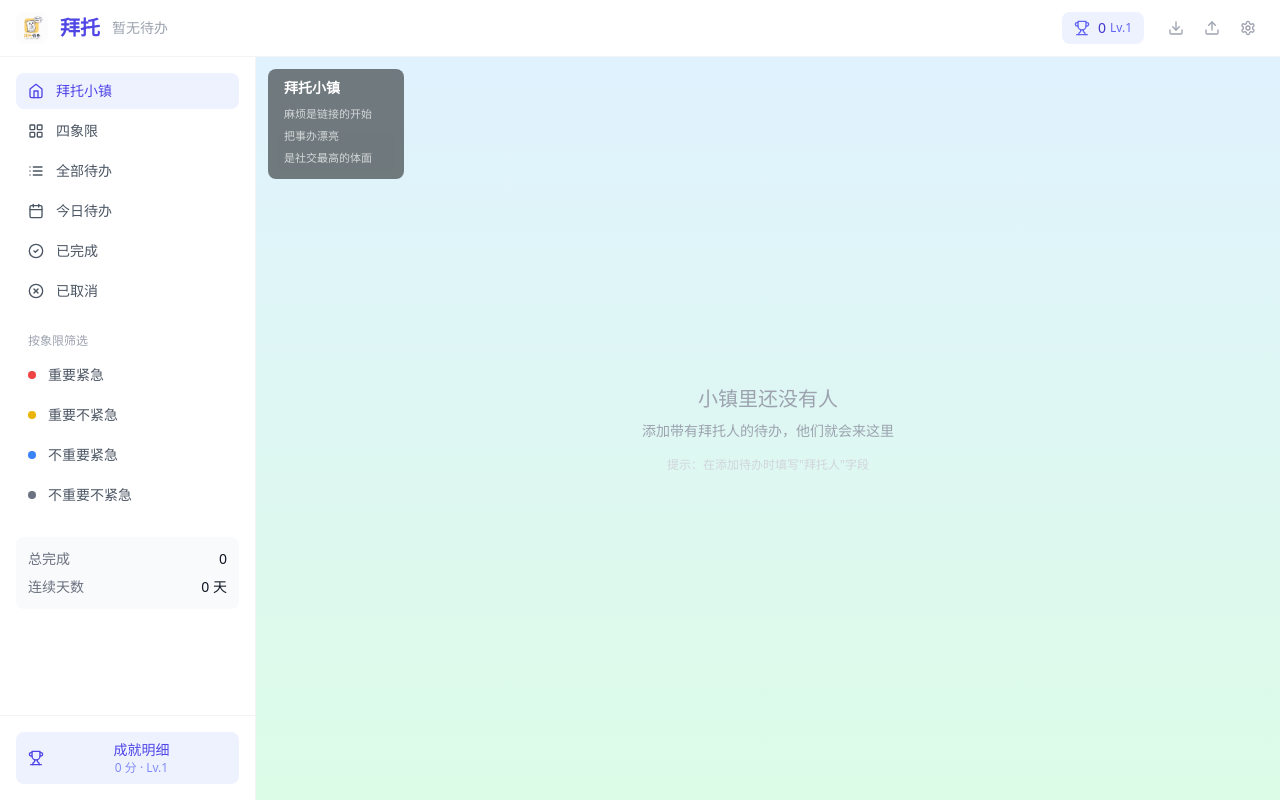
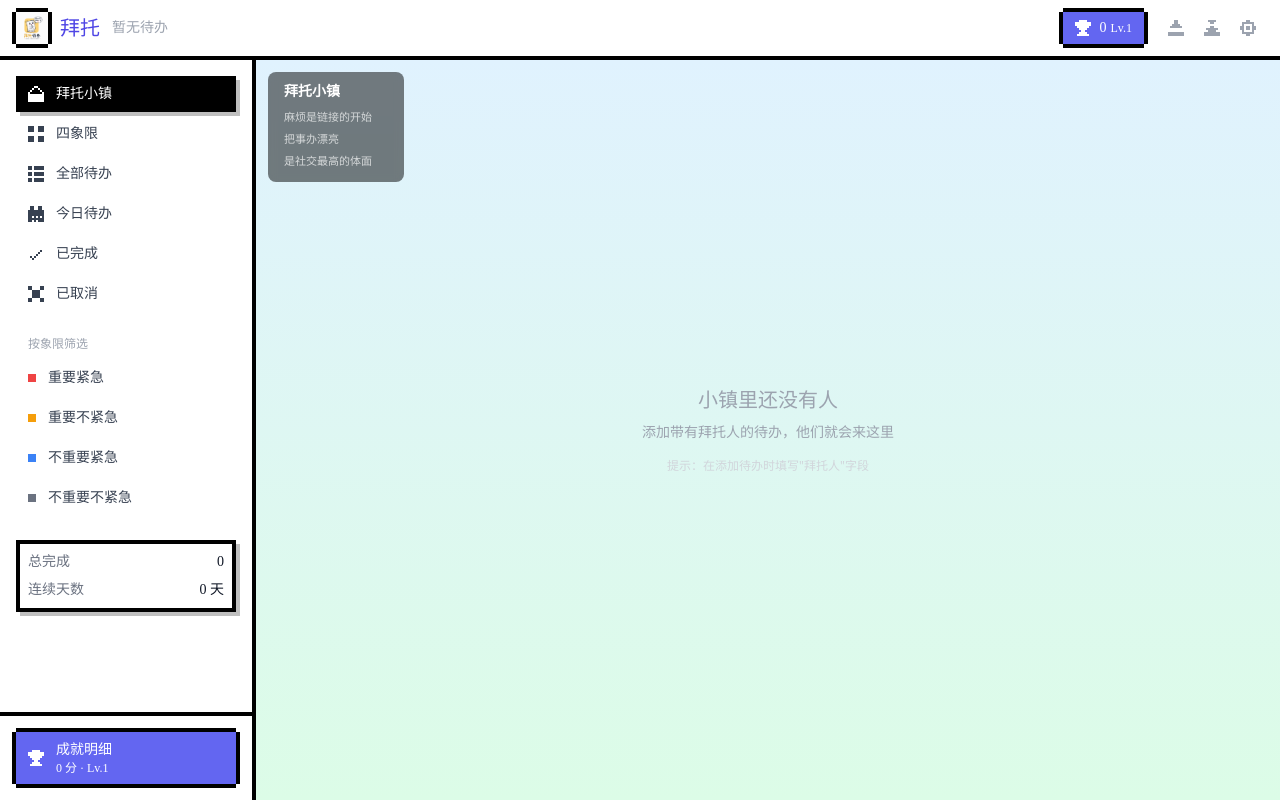
Before and after one commit to opengspace/BaiTuo, a React (Vite) app: page / in a window 1280 px wide. Built offline with nearby package versions, Linux system fonts and the light colour scheme; a web font is replaced by a local one.

Commit message:
feat: 全应用像素化扩展 - 侧边栏/Header/设置弹窗统一像素风
通用组件 Button/Switch/Modal 像素化带动全应用风格统一，
新增 15 个像素图标和 pixel-input/select/range CSS 工具类。

```diff
--- a/src/components/common/Button.tsx
+++ b/src/components/common/Button.tsx
@@ -13,10 +13,10 @@ export function Button({
   ...props
 }: ButtonProps) {
   const variants = {
-    primary: 'bg-primary-500 text-white hover:bg-primary-600 shadow-sm',
-    secondary: 'bg-gray-100 text-gray-700 hover:bg-gray-200',
+    primary: 'bg-primary-500 text-white hover:bg-primary-600',
+    secondary: 'bg-white text-black hover:bg-gray-100',
     danger: 'bg-red-500 text-white hover:bg-red-600',
-    ghost: 'bg-transparent text-gray-600 hover:bg-gray-100',
+    ghost: 'bg-transparent text-gray-700 hover:bg-gray-100',
   }
 
   const sizes = {
@@ -28,7 +28,7 @@ export function Button({
   return (
     <button
       className={cn(
-        'rounded-lg font-medium transition-colors disabled:opacity-50',
+        'font-pixel pixel-border transition-transform active:translate-y-0.5 disabled:opacity-50',
         variants[variant],
         sizes[size],
         className
--- a/src/components/layout/Header.tsx
+++ b/src/components/layout/Header.tsx
@@ -1,5 +1,5 @@
 import { useTodoStore, useReputationStore } from '@/store'
-import { Trophy, Settings, Download, Upload } from 'lucide-react'
+import { PixelTrophy, PixelGear, PixelDownload, PixelUpload } from '@/components/todo/PixelIcons'
 
 interface HeaderProps {
   onOpenSettings?: () => void
@@ -13,25 +13,25 @@ export function Header({ onOpenSettings, onExport, onImport }: HeaderProps) {
   const pendingCount = todos.filter(t => t.status !== 'completed' && t.status !== 'cancelled').length
 
   return (
-    <header className="bg-white border-b border-gray-100 px-4 py-3 sticky top-0 z-40">
+    <header className="bg-white border-b-4 border-black px-4 py-3 sticky top-0 z-40">
       <div className="flex items-center justify-between">
         <div className="flex items-center gap-3">
-          <img src="/logo.png" alt="拜托" className="w-8 h-8 rounded-lg" />
-          <h1 className="text-xl font-bold text-primary-600">
+          <img src="/logo.png" alt="拜托" className="w-8 h-8 pixel-border" />
+          <h1 className="text-xl font-pixel text-primary-600">
             拜托
           </h1>
-          <span className="text-sm text-gray-400">
+          <span className="text-sm text-gray-400 font-pixel">
             {pendingCount > 0 ? `${pendingCount} 待办` : '暂无待办'}
           </span>
         </div>
 
         <div className="flex items-center gap-4">
           {/* 信誉积分 */}
-          <div className="flex items-center gap-2 px-3 py-1.5 bg-primary-50 rounded-lg">
-            <Trophy className="w-4 h-4 text-primary-500" />
+          <div className="flex items-center gap-2 px-3 py-1.5 bg-primary-500 text-white pixel-border font-pixel">
+            <PixelTrophy className="w-4 h-4" />
             <div className="flex items-center gap-1">
-              <span className="text-sm font-medium text-primary-700">{total}</span>
-              <span className="text-xs text-primary-500">Lv.{level}</span>
+              <span className="text-sm">{total}</span>
+              <span className="text-xs">Lv.{level}</span>
             </div>
           </div>
 
@@ -40,28 +40,31 @@ export function Header({ onOpenSettings, onExport, onImport }: HeaderProps) {
             {onExport && (
               <button
                 onClick={onExport}
-                className="p-2 text-gray-400 hover:text-gray-600 hover:bg-gray-100 rounded-lg transition-colors"
+                className="p-2 text-gray-400 hover:text-gray-600 hover:bg-gray-100 transition-colors"
                 title="导出数据"
+                aria-label="导出数据"
               >
-                <Download className="w-4 h-4" />
+                <PixelDownload className="w-4 h-4" />
               </button>
             )}
             {onImport && (
               <button
                 onClick={onImport}
-                className="p-2 text-gray-400 hover:text-gray-600 hover:bg-gray-100 rounded-lg transition-colors"
+                className="p-2 text-gray-400 hover:text-gray-600 hover:bg-gray-100 transition-colors"
                 title="导入数据"
+                aria-label="导入数据"
               >
-                <Upload className="w-4 h-4" />
+                <PixelUpload className="w-4 h-4" />
               </button>
             )}
             {onOpenSettings && (
               <button
                 onClick={onOpenSettings}
-                className="p-2 text-gray-400 hover:text-gray-600 hover:bg-gray-100 rounded-lg transition-colors"
+                className="p-2 text-gray-400 hover:text-gray-600 hover:bg-gray-100 transition-colors"
                 title="设置"
+                aria-label="设置"
               >
-                <Settings className="w-4 h-4" />
+                <PixelGear className="w-4 h-4" />
               </button>
             )}
           </div>
--- a/src/components/layout/Sidebar.tsx
+++ b/src/components/layout/Sidebar.tsx
@@ -1,7 +1,7 @@
 import { cn } from '@/utils'
 import { QUADRANT_LABELS, Quadrant } from '@/types'
 import { useTodoStore, useReputationStore } from '@/store'
-import { LayoutGrid, List, Calendar, CheckCircle2, Trophy, XCircle, Home } from 'lucide-react'
+import { PixelHome, PixelGrid, PixelList, PixelCal, PixelCheck2, PixelTrophy, PixelX } from '@/components/todo/PixelIcons'
 
 type ViewMode = 'matrix' | 'list' | 'today' | 'completed' | 'cancelled' | 'pixel-town'
 
@@ -35,23 +35,23 @@ export function Sidebar({
   }
 
   const views: { id: ViewMode; label: string; icon: React.ReactNode; count?: number }[] = [
-    { id: 'pixel-town', label: '拜托小镇', icon: <Home className="w-4 h-4" /> },
-    { id: 'matrix', label: '四象限', icon: <LayoutGrid className="w-4 h-4" /> },
-    { id: 'list', label: '全部待办', icon: <List className="w-4 h-4" />, count: pendingTodos.length },
-    { id: 'today', label: '今日待办', icon: <Calendar className="w-4 h-4" /> },
-    { id: 'completed', label: '已完成', icon: <CheckCircle2 className="w-4 h-4" />, count: completedTodos.length },
-    { id: 'cancelled', label: '已取消', icon: <XCircle className="w-4 h-4" />, count: cancelledTodos.length },
+    { id: 'pixel-town', label: '拜托小镇', icon: <PixelHome className="w-4 h-4" /> },
+    { id: 'matrix', label: '四象限', icon: <PixelGrid className="w-4 h-4" /> },
+    { id: 'list', label: '全部待办', icon: <PixelList className="w-4 h-4" />, count: pendingTodos.length },
+    { id: 'today', label: '今日待办', icon: <PixelCal className="w-4 h-4" /> },
+    { id: 'completed', label: '已完成', icon: <PixelCheck2 className="w-4 h-4" />, count: completedTodos.length },
+    { id: 'cancelled', label: '已取消', icon: <PixelX className="w-4 h-4" />, count: cancelledTodos.length },
   ]
 
   const quadrantColors: Record<Quadrant, string> = {
-    'urgent-important': 'bg-red-500',
-    'not-urgent-important': 'bg-yellow-500',
-    'urgent-not-important': 'bg-blue-500',
-    'not-urgent-not-important': 'bg-gray-500',
+    'urgent-important': 'bg-[#ef4444]',
+    'not-urgent-important': 'bg-[#f59e0b]',
+    'urgent-not-important': 'bg-[#3b82f6]',
+    'not-urgent-not-important': 'bg-[#6b7280]',
   }
 
   return (
-    <aside className="w-64 bg-white border-r border-gray-100 h-full flex flex-col shrink-0">
+    <aside className="w-64 bg-white border-r-4 border-black h-full flex flex-col shrink-0">
       <div className="p-4 flex-1 overflow-y-auto min-h-0">
         {/* 视图切换 */}
         <div className="space-y-1">
@@ -60,18 +60,18 @@ export function Sidebar({
               key={view.id}
               onClick={() => onViewChange(view.id)}
               className={cn(
-                'w-full flex items-center px-3 py-2 rounded-lg transition-colors',
+                'w-full flex items-center px-3 py-2 transition-colors',
                 activeView === view.id
-                  ? 'bg-primary-50 text-primary-600'
-                  : 'text-gray-600 hover:bg-gray-50'
+                  ? 'bg-black text-white font-pixel pixel-border-inset'
+                  : 'text-gray-700 hover:bg-gray-100 font-pixel'
               )}
             >
               <div className="flex items-center gap-3">
                 {view.icon}
-                <span className="text-sm font-medium">{view.label}</span>
+                <span className="text-sm">{view.label}</span>
               </div>
               {view.count !== undefined && view.count > 0 && (
-                <span className="ml-auto text-xs bg-gray-100 px-1.5 py-0.5 rounded">
+                <span className="ml-auto text-xs bg-black text-white px-1.5 py-0.5">
                   {view.count}
                 </span>
               )}
@@ -81,21 +81,21 @@ export function Sidebar({
 
         {/* 四象限筛选 */}
         <div className="mt-6">
-          <h3 className="text-xs text-gray-400 font-medium mb-2 px-3">按象限筛选</h3>
+          <h3 className="text-xs text-gray-400 font-pixel mb-2 px-3">按象限筛选</h3>
           <div className="space-y-1">
             {(Object.keys(QUADRANT_LABELS) as Quadrant[]).map((q) => (
               <button
                 key={q}
                 onClick={() => onQuadrantChange?.(activeQuadrant === q ? null : q)}
                 className={cn(
-                  'w-full flex items-center px-3 py-2 rounded-lg transition-colors',
+                  'w-full flex items-center px-3 py-2 transition-colors',
                   activeQuadrant === q
-                    ? 'bg-gray-100 text-gray-800'
-                    : 'text-gray-600 hover:bg-gray-50'
+                    ? 'bg-black text-white font-pixel pixel-border-inset'
+                    : 'text-gray-700 hover:bg-gray-100 font-pixel'
                 )}
               >
                 <div className="flex items-center gap-3">
-                  <span className={cn('w-2 h-2 rounded-full', quadrantColors[q])} />
+                  <span className={cn('w-2 h-2', quadrantColors[q])} />
                   <span className="text-sm">{QUADRANT_LABELS[q]}</span>
                 </div>
                 {quadrantCounts[q] > 0 && (
@@ -107,29 +107,29 @@ export function Sidebar({
         </div>
 
         {/* 统计信息 */}
-        <div className="mt-6 p-3 bg-gray-50 rounded-lg">
+        <div className="mt-6 p-3 bg-white pixel-border-inset">
           <div className="flex items-center justify-between text-sm">
-            <span className="text-gray-500">总完成</span>
-            <span className="font-medium">{stats.totalCompleted}</span>
+            <span className="text-gray-500 font-pixel">总完成</span>
+            <span className="font-pixel">{stats.totalCompleted}</span>
           </div>
           <div className="flex items-center justify-between text-sm mt-2">
-            <span className="text-gray-500">连续天数</span>
-            <span className="font-medium">{stats.streakDays} 天</span>
+            <span className="text-gray-500 font-pixel">连续天数</span>
+            <span className="font-pixel">{stats.streakDays} 天</span>
           </div>
         </div>
       </div>
 
       {/* 成就入口 - 固定在底部 */}
       {onOpenReputationDetail && (
-        <div className="p-4 border-t border-gray-100 shrink-0">
+        <div className="p-4 border-t-4 border-black shrink-0">
           <button
             onClick={onOpenReputationDetail}
-            className="w-full flex items-center gap-3 px-3 py-2 rounded-lg bg-primary-50 text-primary-600 hover:bg-primary-100 transition-colors"
+            className="w-full flex items-center gap-3 px-3 py-2 bg-primary-500 text-white pixel-border font-pixel hover:bg-primary-600 transition-colors"
           >
-            <Trophy className="w-4 h-4" />
-            <div className="flex-1">
-              <p className="text-sm font-medium">成就明细</p>
-              <p className="text-xs text-primary-400">{total} 分 · Lv.{level}</p>
+            <PixelTrophy className="w-4 h-4" />
+            <div className="flex-1 text-left">
+              <p className="text-sm">成就明细</p>
+              <p className="text-xs">{total} 分 · Lv.{level}</p>
             </div>
           </button>
         </div>
--- a/src/components/todo/PixelIcons.tsx
+++ b/src/components/todo/PixelIcons.tsx
@@ -73,3 +73,184 @@ export const PixelCoin = baseSvg(
     <rect x="3" y="3" width="2" height="2" fill="#fff" />
   </>
 )
+
+export const PixelHome = baseSvg(
+  <>
+    <rect x="0" y="3" width="1" height="1" />
+    <rect x="1" y="2" width="1" height="1" />
+    <rect x="2" y="1" width="1" height="1" />
+    <rect x="3" y="0" width="2" height="1" />
+    <rect x="5" y="1" width="1" height="1" />
+    <rect x="6" y="2" width="1" height="1" />
+    <rect x="7" y="3" width="1" height="1" />
+    <rect x="0" y="4" width="8" height="4" />
+    <rect x="3" y="5" width="2" height="3" fill="#fff" />
+  </>
+)
+
+export const PixelGrid = baseSvg(
+  <>
+    <rect x="0" y="0" width="3" height="3" />
+    <rect x="5" y="0" width="3" height="3" />
+    <rect x="0" y="5" width="3" height="3" />
+    <rect x="5" y="5" width="3" height="3" />
+  </>
+)
+
+export const PixelList = baseSvg(
+  <>
+    <rect x="0" y="0" width="2" height="2" />
+    <rect x="0" y="3" width="2" height="2" />
+    <rect x="0" y="6" width="2" height="2" />
+    <rect x="3" y="0" width="5" height="2" />
+    <rect x="3" y="3" width="5" height="2" />
+    <rect x="3" y="6" width="5" height="2" />
+  </>
+)
+
+export const PixelCal = baseSvg(
+  <>
+    <rect x="1" y="0" width="2" height="2" />
+    <rect x="5" y="0" width="2" height="2" />
+    <rect x="0" y="2" width="8" height="1" />
+    <rect x="0" y="3" width="8" height="5" />
+    <rect x="2" y="5" width="1" height="1" fill="#fff" />
+    <rect x="4" y="5" width="1" height="1" fill="#fff" />
+    <rect x="6" y="5" width="1" height="1" fill="#fff" />
+    <rect x="2" y="7" width="1" height="1" fill="#fff" />
+    <rect x="4" y="7" width="1" height="1" fill="#fff" />
+  </>
+)
+
+export const PixelCheck2 = baseSvg(
+  <>
+    <rect x="0" y="0" width="8" height="8" fill="#fff" />
+    <rect x="6" y="2" width="1" height="1" />
+    <rect x="5" y="3" width="1" height="1" />
+    <rect x="4" y="4" width="1" height="1" />
+    <rect x="3" y="5" width="1" height="1" />
+    <rect x="2" y="6" width="1" height="1" />
+    <rect x="1" y="5" width="1" height="1" />
+  </>
+)
+
+export const PixelX = baseSvg(
+  <>
+    <rect x="0" y="0" width="2" height="2" />
+    <rect x="6" y="0" width="2" height="2" />
+    <rect x="0" y="6" width="2" height="2" />
+    <rect x="6" y="6" width="2" height="2" />
+    <rect x="2" y="2" width="2" height="2" />
+    <rect x="4" y="2" width="2" height="2" />
+    <rect x="2" y="4" width="2" height="2" />
+    <rect x="4" y="4" width="2" height="2" />
+  </>
+)
+
+export const PixelTrophy = baseSvg(
+  <>
+    <rect x="2" y="0" width="4" height="1" />
+    <rect x="1" y="1" width="6" height="3" />
+    <rect x="0" y="1" width="1" height="2" />
+    <rect x="7" y="1" width="1" height="2" />
+    <rect x="2" y="4" width="4" height="1" />
+    <rect x="3" y="5" width="2" height="1" />
+    <rect x="2" y="6" width="4" height="1" />
+    <rect x="1" y="7" width="6" height="1" />
+    <rect x="3" y="2" width="2" height="1" fill="#fff" />
+  </>
+)
+
+export const PixelDownload = baseSvg(
+  <>
+    <rect x="3" y="0" width="2" height="4" />
+    <rect x="1" y="3" width="2" height="1" />
+    <rect x="5" y="3" width="2" height="1" />
+    <rect x="2" y="2" width="1" height="1" />
+    <rect x="5" y="2" width="1" height="1" />
+    <rect x="0" y="6" width="8" height="1" />
+    <rect x="0" y="7" width="8" height="1" />
+  </>
+)
+
+export const PixelUpload = baseSvg(
+  <>
+    <rect x="3" y="3" width="2" height="4" />
+    <rect x="1" y="4" width="2" height="1" />
+    <rect x="5" y="4" width="2" height="1" />
+    <rect x="2" y="5" width="1" height="1" />
+    <rect x="5" y="5" width="1" height="1" />
+    <rect x="2" y="0" width="1" height="1" />
+    <rect x="5" y="0" width="1" height="1" />
+    <rect x="3" y="0" width="2" height="2" />
+    <rect x="0" y="6" width="8" height="1" />
+    <rect x="0" y="7" width="8" height="1" />
+  </>
+)
+
+export const PixelGear = baseSvg(
+  <>
+    <rect x="3" y="0" width="2" height="2" />
+    <rect x="3" y="6" width="2" height="2" />
+    <rect x="0" y="3" width="2" height="2" />
+    <rect x="6" y="3" width="2" height="2" />
+    <rect x="1" y="1" width="2" height="2" />
+    <rect x="5" y="1" width="2" height="2" />
+    <rect x="1" y="5" width="2" height="2" />
+    <rect x="5" y="5" width="2" height="2" />
+    <rect x="2" y="2" width="4" height="4" fill="#fff" />
+    <rect x="3" y="3" width="2" height="2" />
+  </>
+)
+
+export const PixelWarn = baseSvg(
+  <>
+    <rect x="3" y="0" width="2" height="1" />
+    <rect x="2" y="1" width="4" height="1" />
+    <rect x="1" y="2" width="6" height="3" />
+    <rect x="0" y="5" width="8" height="2" />
+    <rect x="3" y="7" width="2" height="1" />
+    <rect x="3" y="3" width="2" height="2" fill="#fff" />
+  </>
+)
+
+export const PixelSpark = baseSvg(
+  <>
+    <rect x="3" y="0" width="2" height="2" />
+    <rect x="2" y="2" width="1" height="1" />
+    <rect x="5" y="2" width="1" height="1" />
+    <rect x="1" y="3" width="6" height="2" />
+    <rect x="2" y="5" width="1" height="1" />
+    <rect x="5" y="5" width="1" height="1" />
+    <rect x="3" y="6" width="2" height="2" />
+  </>
+)
+
+export const PixelEye = baseSvg(
+  <>
+    <rect x="0" y="2" width="2" height="4" />
+    <rect x="2" y="3" width="1" height="2" />
+    <rect x="6" y="2" width="2" height="4" />
+    <rect x="5" y="3" width="1" height="2" />
+    <rect x="3" y="3" width="2" height="2" fill="#fff" />
+    <rect x="3" y="4" width="2" height="1" />
+  </>
+)
+
+export const PixelEyeOff = baseSvg(
+  <>
+    <rect x="0" y="2" width="2" height="4" />
+    <rect x="2" y="3" width="1" height="2" />
+    <rect x="6" y="2" width="2" height="4" />
+    <rect x="5" y="3" width="1" height="2" />
+    <rect x="3" y="3" width="2" height="2" fill="#fff" />
+    <rect x="0" y="0" width="2" height="1" />
+    <rect x="2" y="1" width="2" height="1" />
+    <rect x="4" y="2" width="2" height="1" />
+    <rect x="6" y="3" width="2" height="1" />
+    <rect x="6" y="6" width="2" height="1" />
+    <rect x="4" y="5" width="2" height="1" />
+  </>
+)
+
+export const PixelXClose = PixelX
```
Also changed, not shown: src/components/common/Modal.tsx (+5 -4 lines), src/components/common/Switch.tsx (+4 -3 lines), src/components/settings/SettingsModal.tsx (+34 -40 lines), src/index.css (+56 -0 lines), 1 other file (tests, documents, lock files or other folders).
